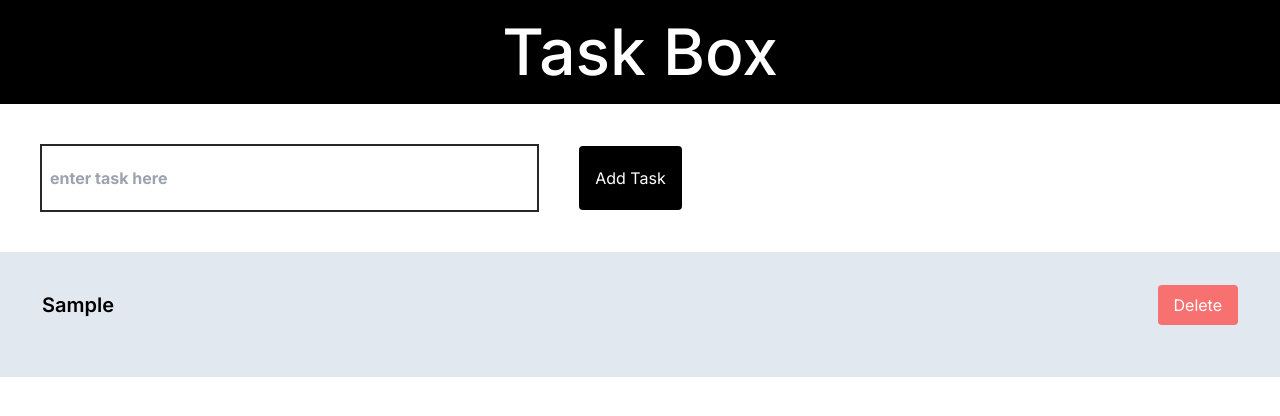
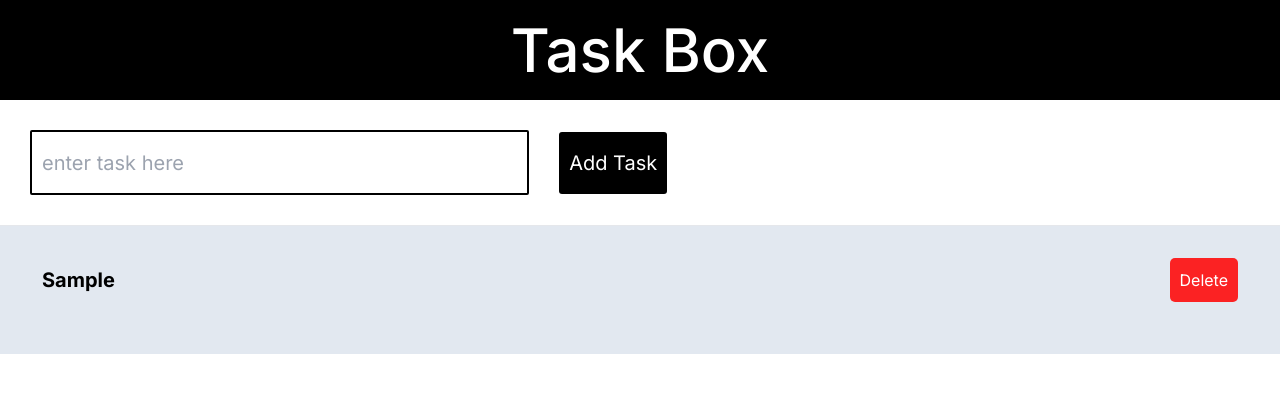
Before and after one commit to sajalkumar07/Todo-App, a Next.js app: page / in a window 1280 px wide. Both pictures are taken after typing "Sample" into the empty fields and a click on the button "Add Task". Shown: the top 416 px of the page. Built offline with nearby package versions, Linux system fonts and the light colour scheme.

Commit message:
update chnages

```diff
--- a/app/globals.css
+++ b/app/globals.css
@@ -2,10 +2,15 @@
 @tailwind components;
 @tailwind utilities;
 
-#title{
+#title {
   background-color: rgb(0, 0, 0);
   font-weight: 500;
+  font-size: 60px;
+  padding: 5px;
+  color: #fff;
+  text-align: center;
 }
+
 #section{
   display: flex;
   justify-content: space-between;
@@ -16,21 +21,45 @@
   margin-right: 10px;
   margin-left: 10px;
 }
+
+
 #textInput{
   width: 39%;
-}
-/* styles.css */
-
-/* Default styles for larger screens */
-#title {
-    font-size: 4rem;
+  font-size: 20px;
+  margin: 30px;
+  border-radius: 2px;
+  border: 2px solid black;
+  padding: 16px 10px 15px 10px;
   }
 
-  .text-2xl {
-    font-size: 1rem;
+#addTaskBtn{
+  background-color: #000;
+  color: #fff;
+  padding: 16px 10px 16px 10px;
+  text-align: center;
+  font-size: 20px;
+  border-radius: 3px;
 }
 
-  /* Media query for screens with a maximum width of 768px (tablets and smaller) */
+
+#textList{
+  display: flex;
+  justify-content: space-between;
+}
+
+h5{
+  font-size: 20px;
+  font-weight: 700;
+}
+
+#deleteButton{
+  padding: 10px 10px 10px 10px;
+  background-color: rgba(255, 0, 0, 0.853);
+  color: #fff;
+  font-style: 700;
+  border-radius: 5px;
+}
+
   @media screen and (max-width: 750px) {
     #title {
       font-size: 2rem;
@@ -41,7 +70,7 @@
     }
   }
 
-  /* Media query for screens with a maximum width of 480px (phones and smaller) */
+
   @media screen and (max-width: 450px) {
     #title {
       font-size: 2rem;
@@ -50,6 +79,4 @@
     .text-2xl {
       font-size: 1rem;
     }
-
-    /* Add more responsive styles as needed */
   }
--- a/app/page.js
+++ b/app/page.js
@@ -26,15 +26,14 @@ const page = () => {
   if(mainTask.length>0)
       renderTask = mainTask.map((t,i)=>{
         return (
-          <li key={i} className="flex items-center justify-between">
+          <li key={i} id="textList" className="">
             <div id="section" className="">
-              <h5 className="text-xl font-semibold">{t.title}</h5>
-              {/* <h5 className="text-xl font-semibold">{t.desc}</h5> */}
-              <button
+              <h5 className="">{t.title}</h5>
+              <button id="deleteButton"
               onClick={()=>
                 deleteHandler(i)
               }
-              className=' bg-red-400 text text-white py-2 px-4 font:bold rounded'>
+              className=''>
               Delete
               </button>
             </div>
@@ -43,28 +42,17 @@ const page = () => {
       })
   return (
     <>
-    <h1 id="title" className=' text-white p-5 text-5xl
-    font=bold text-center'>Task Box</h1>
+    <h1 id="title" className=''>Task Box</h1>
 
       <form onSubmit={onSubmitHandler}>
-        <input id="textInput" type="text" className='text-2xl border-zinc-800
-        m-10 border-2 py-4 px-2 font-bold corner' placeholder='enter task here'
+        <input id="textInput" type="text" className='' placeholder='enter task here'
         value={title}
         onChange={(e)=>{
           settitle(e.target.value)
         }}>
         </input>
 
-        {/* <input id="textInput" type="text" className='text-2xl border-zinc-800
-        m-10 border-2 py-4 px-2 font-bold' placeholder='enter discription here'
-        value={desc}
-        onChange={(e)=>{
-          setdesc(e.target.value)
-        }}>
-        </input>  */}
-
-        <button className='bg-black text text-white py-4 px-4
-        font:bold rounded text-2xl'>
+        <button id="addTaskBtn" className=''>
             Add Task
         </button>
       </form>
```
Also changed, not shown: 1 other file (tests, documents, lock files or other folders). Lines whose indentation alone changed are shown as unchanged.
